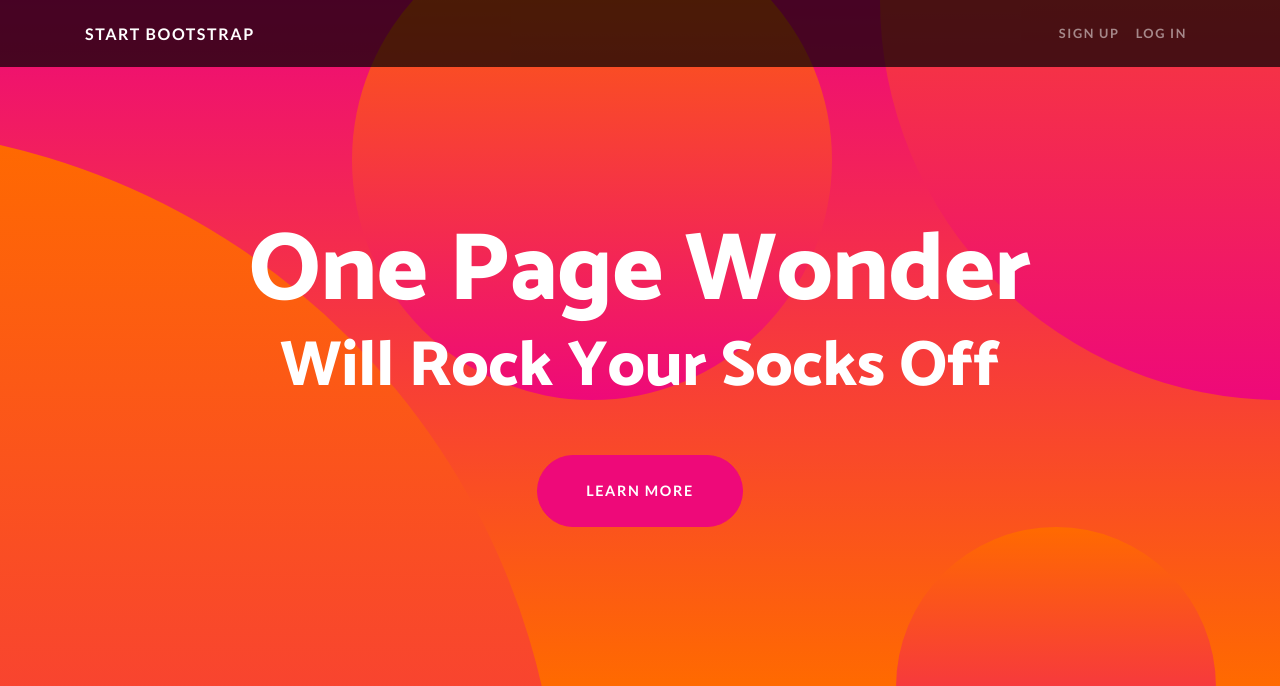
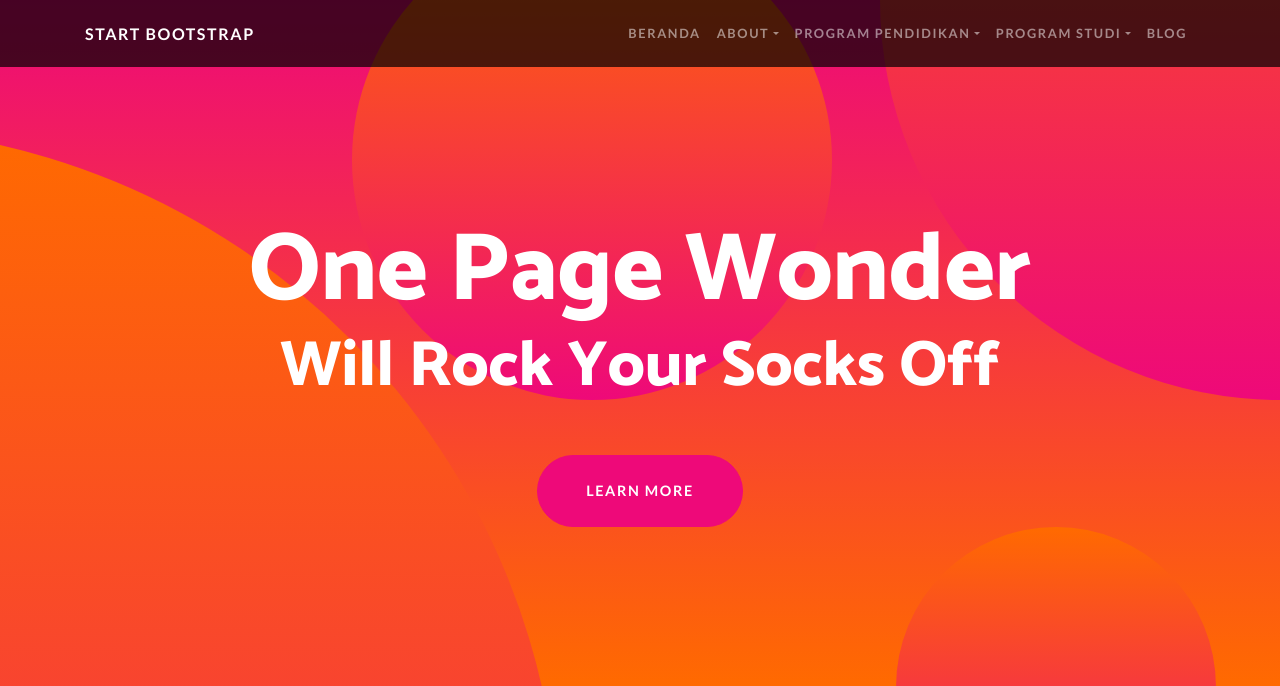
Before and after one commit to gemafajar09/berita, a PHP site: page /berita/ in a window 1280 px wide. Shown: the top 686 px of the page. Run offline with PHP 8.4, Linux system fonts and the light colour scheme.

Commit message:
perubahan

```diff
--- a/template/menu.php
+++ b/template/menu.php
@@ -7,11 +7,32 @@
         </button>
         <div class="collapse navbar-collapse" id="navbarResponsive">
         <ul class="navbar-nav ml-auto">
-            <li class="nav-item">
-            <a class="nav-link" href="#">Sign Up</a>
+            <li class="nav-item  dropdown transparent">
+            <a class="nav-link" href="">Beranda</a>
             </li>
-            <li class="nav-item">
-            <a class="nav-link" href="#">Log In</a>
+            <li class="nav-item  dropdown transparent">
+                <a class="nav-link dropdown-toggle" data-toggle="dropdown" href="#">About</a>
+                <div class="dropdown-menu">
+                    <a class="dropdown-item" href="#">Link 1</a>
+                    <a class="dropdown-item" href="#">Link 2</a>
+                    <a class="dropdown-item" href="#">Link 3</a>
+                </div>
+            </li>
+            <li class="nav-item  dropdown transparent">
+                <a class="nav-link dropdown-toggle" data-toggle="dropdown" href="#">Program Pendidikan</a>
+                <div class="dropdown-menu">
+                    <a class="dropdown-item" href="#">Link 1</a>
+                    <a class="dropdown-item" href="#">Link 2</a>
+                </div>
+            </li>
+            <li class="nav-item  dropdown transparent">
+                <a class="nav-link dropdown-toggle" data-toggle="dropdown" href="#">Program Studi</a>
+                <div class="dropdown-menu">
+                    <a class="dropdown-item" href="#">Link 1</a>
+                </div>
+            </li>
+            <li class="nav-item dropdown transparent">
+                <a class="nav-link" href="#">Blog</a>
             </li>
         </ul>
         </div>
```
